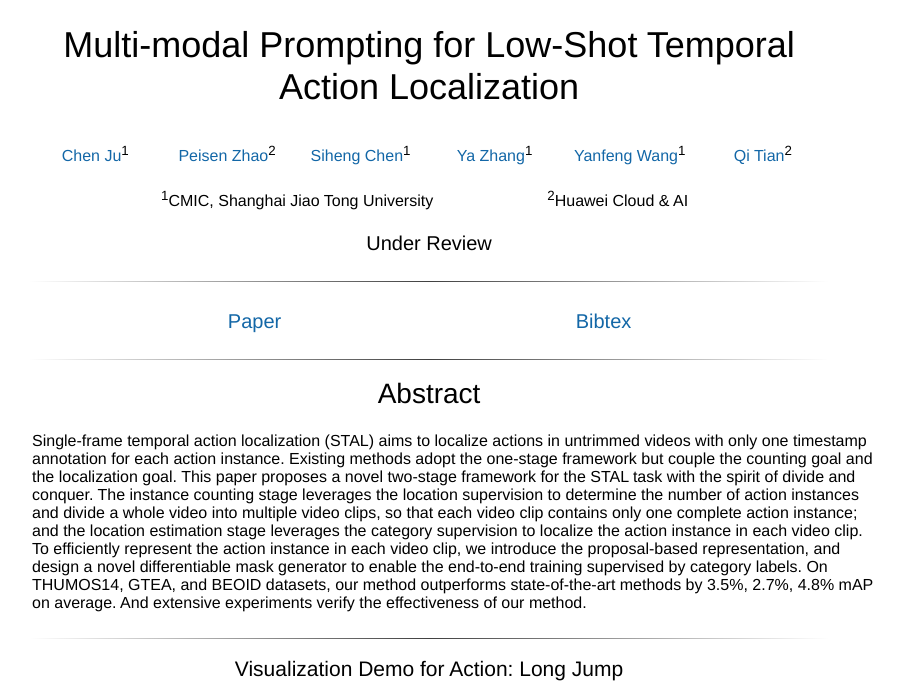
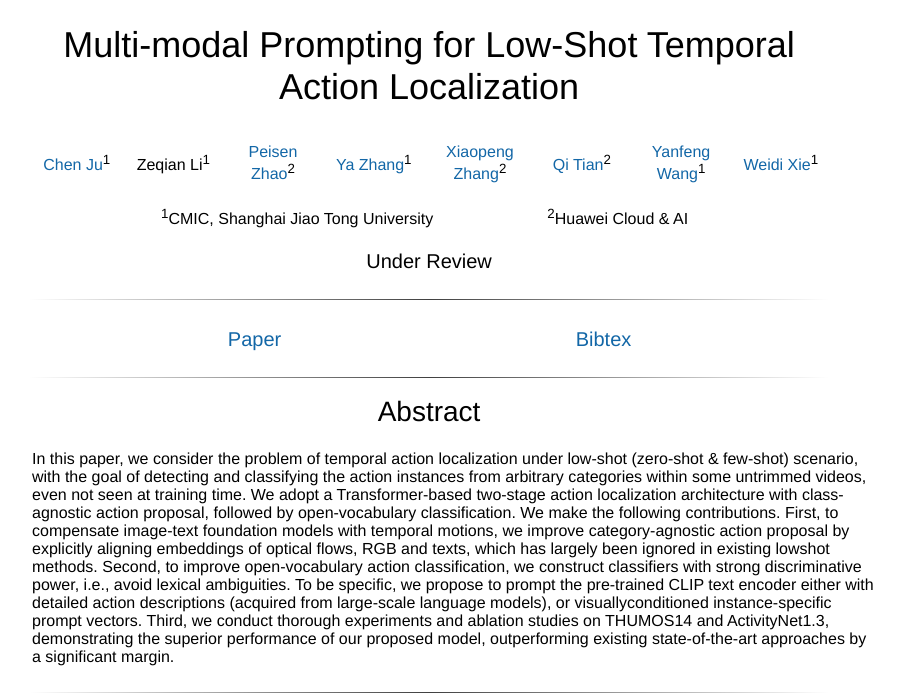
Before and after one commit to ju-chen/Voide1220.github.io, a Jekyll site: the page GPT_prompt/index.html, which Jekyll copies as it is, in a window 1280 px wide and 900 px high, cut to the strip 0-694 px from the top of the window. Shown: the whole strip, without its empty margins (211-1115 px from the left). Built offline with Jekyll 4.4.1, drawn with Linux system fonts in a browser that asks for light colours; some web fonts are replaced.

Commit message:
Update index.html

```diff
--- a/GPT_prompt/index.html
+++ b/GPT_prompt/index.html
@@ -181,27 +181,42 @@
                 </td>
                     <td align="center" width="160px">
               <center>
-                <span style="font-size:16px"><a href="https://scholar.google.com.hk/citations?user=hCr8Km8AAAAJ&hl=zh-CN">Peisen Zhao</a><sup>2</sup></span>
+                <span style="font-size:16px">Zeqian Li<sup>1</sup></span>
                 </center>
                 </td>
                     <td align="center" width="160px">
               <center>
-                <span style="font-size:16px"><a href="https://siheng-chen.github.io/">Siheng Chen</a><sup>1</sup></span>
+                <span style="font-size:16px"><a href="https://scholar.google.com.hk/citations?user=hCr8Km8AAAAJ&hl=zh-CN&oi=ao">Peisen Zhao</a><sup>2</sup></span>
                 </center>
+
                 </td>
                     <td align="center" width="160px">
 	            <center>
                 <span style="font-size:16px"><a href="https://mediabrain.sjtu.edu.cn/yazhang/">Ya Zhang</a><sup>1</sup></span>
                 </center>
-		            </td>
+
+                </td>
+                    <td align="center" width="160px">
+              <center>
+                <span style="font-size:16px"><a href="https://scholar.google.com.hk/citations?user=Ud6aBAcAAAAJ&hl=zh-CN&oi=ao">Xiaopeng Zhang</a><sup>2</sup></span>
+                </center>
+
+                </td>
+                    <td align="center" width="160px">
+              <center>
+                <span style="font-size:16px"><a href="https://scholar.google.com.hk/citations?user=61b6eYkAAAAJ&hl=zh-CN">Qi Tian</a><sup>2</sup></span>
+                </center>
+
+		</td>
                     <td align="center" width="160px">
               <center>
                 <span style="font-size:16px"><a href="https://mediabrain.sjtu.edu.cn/members/">Yanfeng Wang</a><sup>1</sup></span>
                 </center>
+
                 </td>
                     <td align="center" width="160px">
               <center>
-                <span style="font-size:16px"><a href="https://scholar.google.com.hk/citations?user=61b6eYkAAAAJ&hl=zh-CN">Qi Tian</a><sup>2</sup></span>
+                <span style="font-size:16px"><a href="https://weidixie.github.io/">Weidi Xie</a><sup>1</sup></span>
                 </center>
             </tr>
 
@@ -247,7 +262,7 @@
                 <center>
                   <br>
                   <span style="font-size:20px">
-                    <a href="https://openaccess.thecvf.com/content/ICCV2021/papers/Ju_Divide_and_Conquer_for_Single-Frame_Temporal_Action_Localization_ICCV_2021_paper.pdf"> Paper </a>
+                    <a href="https://arxiv.org/pdf/2303.11732.pdf"> Paper </a>
                   </span>
                 </center>
               </td>
@@ -256,7 +271,7 @@
                 <center>
                   <br>
                   <span style="font-size:20px">
-                    <a href="./cite_divide.txt"> Bibtex </a>
+                    <a href="./cite_map.txt"> Bibtex </a>
                   </span>
                 </center>
               </td>
@@ -270,7 +285,7 @@
 	<center><h1>Abstract</h1></center>
 	<tr>
 		<td>
-			Single-frame temporal action localization (STAL) aims to localize actions in untrimmed videos with only one timestamp annotation for each action instance. Existing methods adopt the one-stage framework but couple the counting goal and the localization goal. This paper proposes a novel two-stage framework for the STAL task with the spirit of divide and conquer. The instance counting stage leverages the location supervision to determine the number of action instances and divide a whole video into multiple video clips, so that each video clip contains only one complete action instance; and the location estimation stage leverages the category supervision to localize the action instance in each video clip. To efficiently represent the action instance in each video clip, we introduce the proposal-based representation, and design a novel differentiable mask generator to enable the end-to-end training supervised by category labels. On THUMOS14, GTEA, and BEOID datasets, our method outperforms state-of-the-art methods by 3.5%, 2.7%, 4.8% mAP on average. And extensive experiments verify the effectiveness of our method.
+			In this paper, we consider the problem of temporal action localization under low-shot (zero-shot & few-shot) scenario, with the goal of detecting and classifying the action instances from arbitrary categories within some untrimmed videos, even not seen at training time. We adopt a Transformer-based two-stage action localization architecture with class-agnostic action proposal, followed by open-vocabulary classification. We make the following contributions. First, to compensate image-text foundation models with temporal motions, we improve category-agnostic action proposal by explicitly aligning embeddings of optical flows, RGB and texts, which has largely been ignored in existing lowshot methods. Second, to improve open-vocabulary action classification, we construct classifiers with strong discriminative power, i.e., avoid lexical ambiguities. To be specific, we propose to prompt the pre-trained CLIP text encoder either with detailed action descriptions (acquired from large-scale language models), or visuallyconditioned instance-specific prompt vectors. Third, we conduct thorough experiments and ablation studies on THUMOS14 and ActivityNet1.3, demonstrating the superior performance of our proposed model, outperforming existing state-of-the-art approaches by a significant margin.
 		</td>
 	</tr>
 	</table>
```
